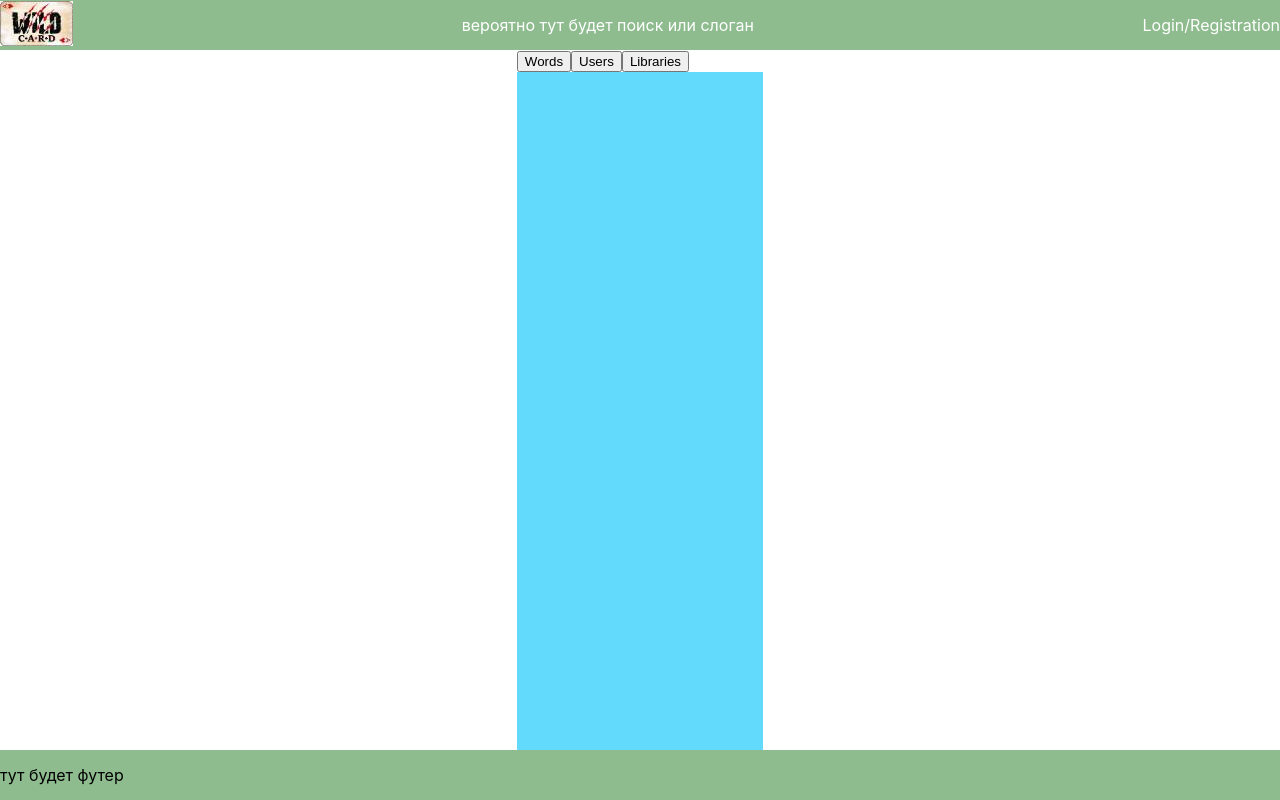
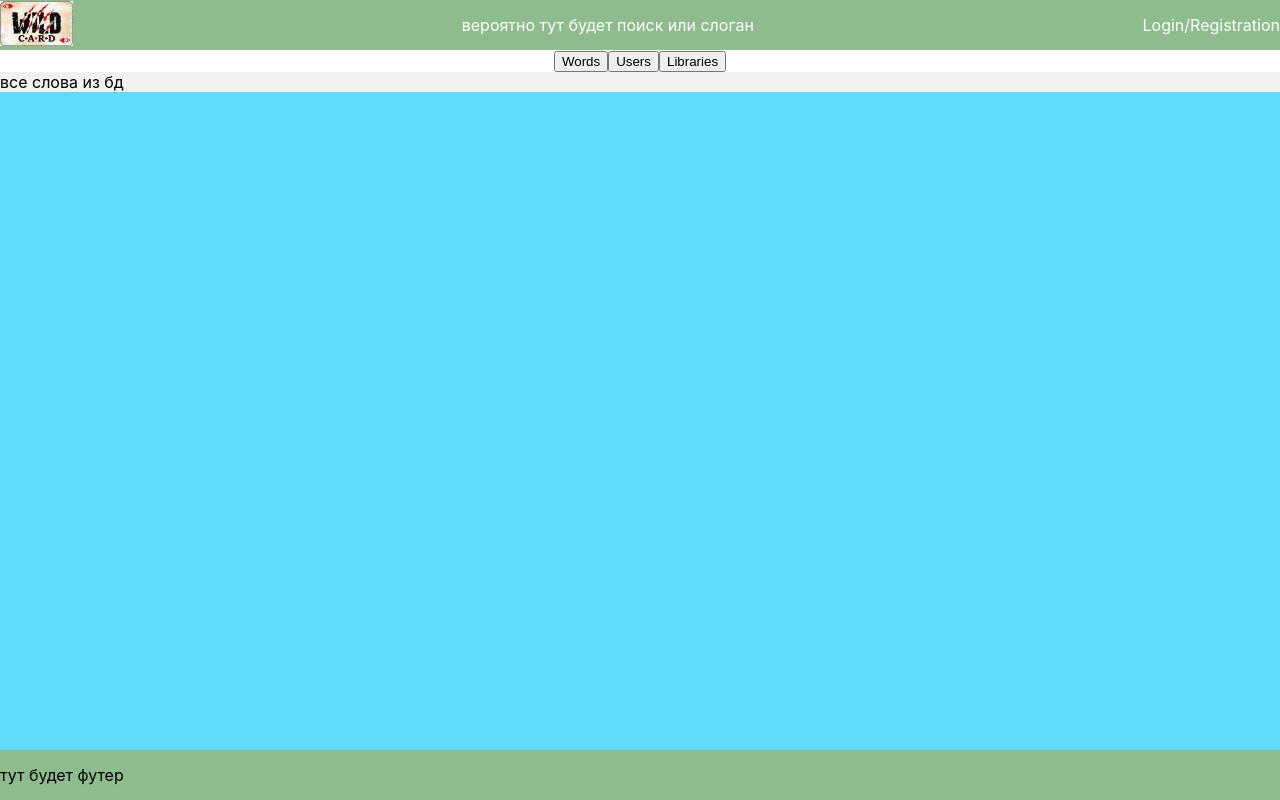
Before and after one commit to PavloZaviazun/front_wildcard, a React (Create React App) app: page /admin in a window 1280 px wide. Built offline with nearby package versions, Linux system fonts and the light colour scheme.

Commit message:
seven commit DZ 30.04.2021

```diff
--- a/src/components/admin/Admin.js
+++ b/src/components/admin/Admin.js
@@ -8,7 +8,7 @@ export const Admin = () => {
 
     function openWin(e, data) {
         const content = document.getElementsByClassName(data);
-        content[0].classList.toggle(data + "_show")
+        content[0].classList.add(data + "_show")
         const elems = ["forWords", "forUsers", "forLibraries"];
         for (let a = 0; a < elems.length; a++) {
             const content = document.getElementsByClassName(elems[a]);
@@ -18,14 +18,14 @@ export const Admin = () => {
     }
 
     return (
-        <div>
+        <div className={"admin-panel"}>
             <div className={"admin-menu"}>
                 <button onClick={e => openWin(e, "forWords")}>Words</button>
                 <button onClick={e => openWin(e, "forUsers")}>Users</button>
                 <button onClick={e => openWin(e, "forLibraries")}>Libraries</button>
             </div>
             <div className={"container-for-edition"}>
-                <div className={"forWords"}>
+                <div className={"forWords forWords_show"}>
                     <Words/>
                 </div>
                 <div className={"forUsers"}>
--- a/src/components/admin/admin.css
+++ b/src/components/admin/admin.css
@@ -1,3 +1,11 @@
+.admin-panel {
+    width: 100%;
+    display: flex;
+    flex-direction: column;
+    justify-content: center;
+    align-items: center;
+}
+
 .forWords {
     max-height: 0;
     overflow: hidden;
--- a/src/layouts/pagelayout.css
+++ b/src/layouts/pagelayout.css
@@ -13,6 +13,7 @@
     display: flex;
     justify-content: center;
     height: calc(100% - 100px);
+    width: 100%;
  }
 
 .pl-footer{
```
